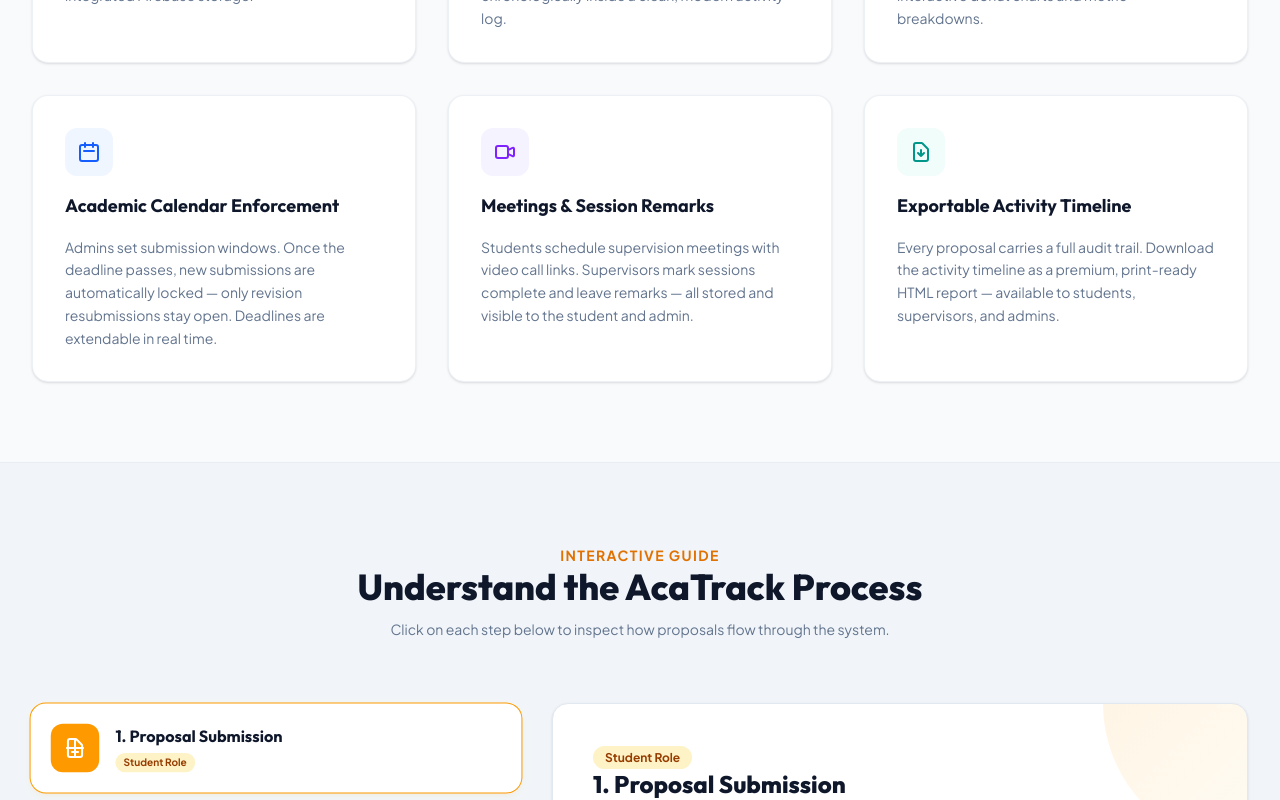
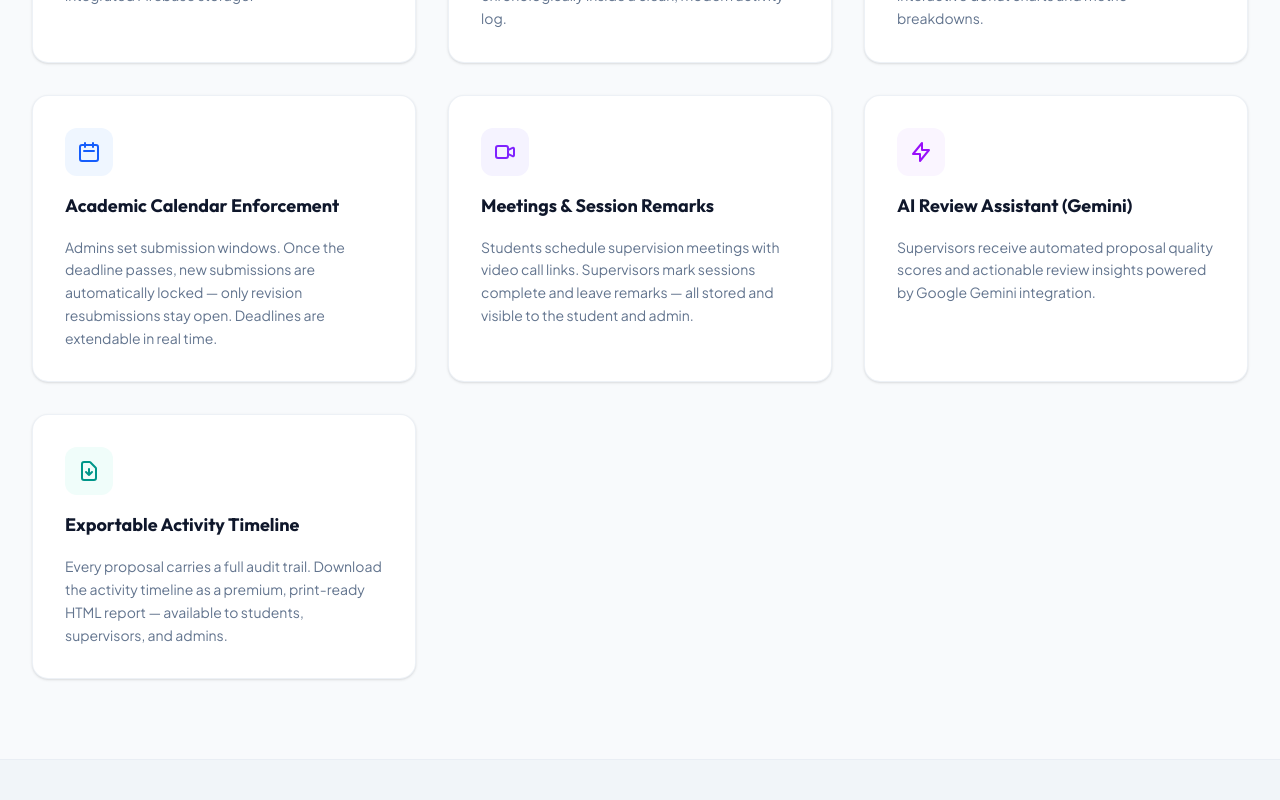
Before and after one commit to KimaniImmaculate/AcaTrack, a React (Vite) app: page / in a window 1280 px wide. Shown: the part 1400-2200 px from the top of the page. Built offline with nearby package versions, Linux system fonts and the light colour scheme; no server answers.

Commit message:
feat: add Landing page and update README with AI features and environment configuration

```diff
--- a/src/pages/Landing.tsx
+++ b/src/pages/Landing.tsx
@@ -401,6 +401,19 @@
 
           {/* Card 6 */}
           <div className="bg-white border border-slate-200/60 p-8 rounded-2xl shadow-sm hover:shadow-md transition-shadow duration-300 space-y-4">
+            <div className="bg-purple-50 w-12 h-12 flex items-center justify-center rounded-xl text-purple-600">
+              <svg className="w-6 h-6" fill="none" viewBox="0 0 24 24" stroke="currentColor" strokeWidth={2}>
+                <path strokeLinecap="round" strokeLinejoin="round" d="M13 10V3L4 14h7v7l9-11h-7z" />
+              </svg>
+            </div>
+            <h3 className="text-lg font-bold text-slate-900">AI Review Assistant (Gemini)</h3>
+            <p className="text-slate-500 text-sm leading-relaxed">
+              Supervisors receive automated proposal quality scores and actionable review insights powered by Google Gemini integration.
+            </p>
+          </div>
+
+          {/* Card 7 */}
+          <div className="bg-white border border-slate-200/60 p-8 rounded-2xl shadow-sm hover:shadow-md transition-shadow duration-300 space-y-4">
             <div className="bg-teal-50 w-12 h-12 flex items-center justify-center rounded-xl text-teal-600">
               <svg className="w-6 h-6" fill="none" viewBox="0 0 24 24" stroke="currentColor" strokeWidth={2}>
                 <path strokeLinecap="round" strokeLinejoin="round" d="M12 10v6m0 0l-3-3m3 3l3-3m2 8H7a2 2 0 01-2-2V5a2 2 0 012-2h5.586a1 1 0 01.707.293l5.414 5.414a1 1 0 01.293.707V19a2 2 0 01-2 2z" />
```
Also changed, not shown: 1 other file (tests, documents, lock files or other folders).
